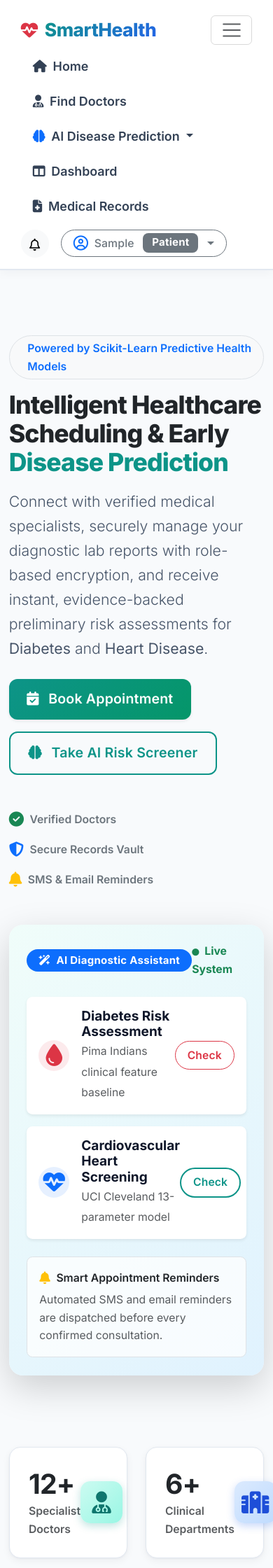
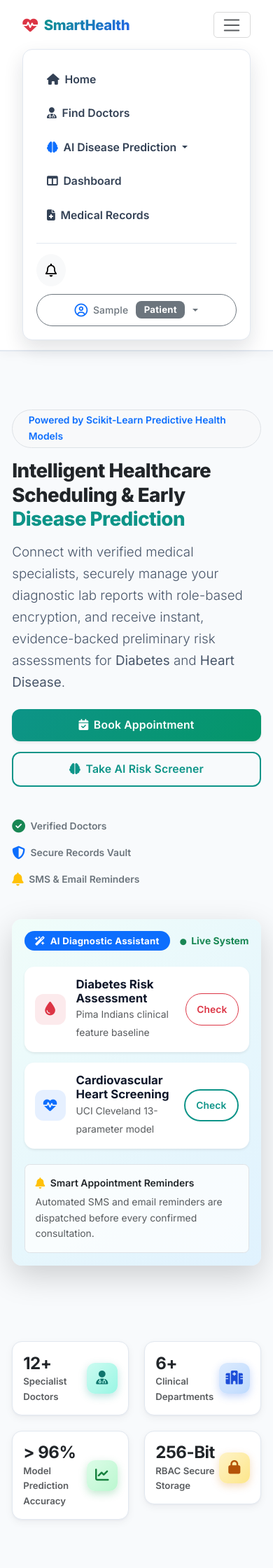
Before and after one commit to NX1LEGEND/SmarHealth--Smart-Healthcare-Appointment-and-Records-System-with-Disease-Prediction, a Django app: page / in a window 390 px wide, after a click that opens the changed part. Shown: the top 2240 px of the page at 70% size. Run offline with Django 5.2, Linux system fonts and the light colour scheme; the visitor is signed in with stand-in values (Sample User, id 1); data comes from the database, SQL or seed files in the repository; data that the repository does not hold is empty.

Commit message:
feat: complete mobile and tablet screen responsiveness across all portals

```diff
--- a/static/css/style.css
+++ b/static/css/style.css
@@ -529,3 +529,239 @@ footer a:hover {
     color: #38bdf8;
     text-decoration: underline;
 }
+
+/* ==========================================================================
+   Comprehensive Mobile & Tablet Responsive Media Queries
+   ========================================================================== */
+
+/* Tablet & Mobile Landscape (< 992px) */
+@media (max-width: 991.98px) {
+    /* Navbar Collapse Container */
+    .navbar-collapse {
+        background: #ffffff;
+        padding: 1.25rem;
+        border-radius: 14px;
+        margin-top: 0.85rem;
+        box-shadow: 0 12px 28px rgba(15, 23, 42, 0.12);
+        border: 1.5px solid #e2e8f0;
+    }
+
+    .navbar-nav .nav-link {
+        padding: 0.75rem 1rem !important;
+        font-size: 1.05rem;
+        border-radius: 8px;
+    }
+
+    .navbar-nav .dropdown-menu {
+        background-color: #f8fafc;
+        border: 1px solid #cbd5e1;
+        margin-top: 0.25rem;
+        margin-bottom: 0.5rem;
+    }
+
+    .nav-auth-buttons {
+        flex-direction: column;
+        align-items: stretch !important;
+        width: 100%;
+        margin-top: 1rem;
+        padding-top: 1rem;
+        border-top: 1.5px solid #e2e8f0;
+        gap: 0.75rem !important;
+    }
+
+    .nav-auth-buttons .btn,
+    .nav-auth-buttons .dropdown,
+    .nav-auth-buttons .dropdown button {
+        width: 100%;
+        justify-content: center;
+    }
+
+    .notification-dropdown-menu {
+        width: 100% !important;
+        max-width: 100% !important;
+        position: static !important;
+        transform: none !important;
+    }
+
+    /* Hero Layout */
+    .btn-hero-group .btn {
+        width: 100%;
+    }
+}
+
+/* Mobile Portrait & Standard Smartphones (< 768px) */
+@media (max-width: 767.98px) {
+    html {
+        font-size: 15.5px; /* Highly legible mobile scaling */
+    }
+
+    /* Headings */
+    h1, .h1, .display-4 {
+        font-size: 2.1rem !important;
+        line-height: 1.25 !important;
+        letter-spacing: -0.02em !important;
+    }
+
+    h2, .h2 {
+        font-size: 1.7rem !important;
+        line-height: 1.3 !important;
+    }
+
+    h3, .h3 {
+        font-size: 1.45rem !important;
+    }
+
+    h4, .h4 {
+        font-size: 1.28rem !important;
+    }
+
+    h5, .h5 {
+        font-size: 1.15rem !important;
+    }
+
+    /* Layout & Containers */
+    .container {
+        padding-left: 1.15rem !important;
+        padding-right: 1.15rem !important;
+    }
+
+    .card {
+        border-radius: 14px !important;
+        margin-bottom: 1.25rem;
+    }
+
+    .card.p-4, .card.p-5 {
+        padding: 1.35rem !important;
+    }
+
+    .card-header {
+        padding: 0.95rem 1.15rem !important;
+        font-size: 1.05rem !important;
+        flex-wrap: wrap;
+        gap: 0.5rem;
+    }
+
+    /* Stat Widgets */
+    .stat-widget {
+        padding: 1.15rem !important;
+        border-radius: 14px !important;
+    }
+
+    .stat-widget h3 {
+        font-size: 1.8rem !important;
+    }
+
+    .stat-widget .text-muted {
+        font-size: 0.88rem !important;
+    }
+
+    .stat-icon {
+        width: 50px !important;
+        height: 50px !important;
+        font-size: 1.45rem !important;
+        border-radius: 12px !important;
+    }
+
+    /* Touch-friendly Buttons */
+    .btn {
+        min-height: 46px;
+        display: inline-flex;
+        align-items: center;
+        justify-content: center;
+    }
+
+    .btn-lg {
+        font-size: 1.05rem !important;
+        padding: 0.75rem 1.25rem !important;
+        width: 100% !important;
+    }
+
+    /* Form Fields Touch Target & iOS Safari Auto-Zoom Prevention */
+    .form-control, .form-select {
+        font-size: 16px !important;
+        padding: 0.75rem 0.95rem !important;
+        min-height: 48px;
+    }
+
+    /* AI Risk Card on Mobile */
+    .risk-card {
+        padding: 1.75rem 1.25rem !important;
+        border-radius: 16px !important;
+    }
+
+    .risk-score-display {
+        font-size: 3.4rem !important;
+        margin: 0.75rem 0 !important;
+    }
+
+    /* Responsive Tables */
+    .table-custom th, .table-custom td {
+        padding: 0.85rem 0.95rem !important;
+        font-size: 0.94rem !important;
+        white-space: nowrap;
+    }
+
+    .table-responsive {
+        border-radius: 10px;
+        -webkit-overflow-scrolling: touch;
+    }
+
+    /* Iframe PDF Viewer */
+    iframe {
+        height: 380px !important;
+        border-radius: 10px;
+    }
+
+    /* Printable Prescription Mobile Adjustment */
+    .prescription-card {
+        padding: 1.5rem !important;
+    }
+
+    /* Footer Mobile */
+    footer {
+        padding: 2.75rem 0 1.5rem !important;
+        margin-top: 3.5rem !important;
+        text-align: center;
+    }
+
+    footer .text-md-end {
+        text-align: center !important;
+    }
+}
+
+/* Extra Small Phones (< 576px, e.g. iPhone SE, compact Androids) */
+@media (max-width: 575.98px) {
+    html {
+        font-size: 15px;
+    }
+
+    h1, .h1, .display-4 {
+        font-size: 1.85rem !important;
+    }
+
+    .navbar-brand {
+        font-size: 1.35rem;
+    }
+
+    .risk-score-display {
+        font-size: 2.9rem !important;
+    }
+
+    .card.p-4, .card.p-5 {
+        padding: 1.15rem !important;
+    }
+
+    .stat-widget {
+        padding: 0.95rem 1rem !important;
+    }
+
+    .stat-widget h3 {
+        font-size: 1.6rem !important;
+    }
+
+    .stat-icon {
+        width: 44px !important;
+        height: 44px !important;
+        font-size: 1.3rem !important;
+    }
+}
--- a/templates/accounts/login.html
+++ b/templates/accounts/login.html
@@ -22,13 +22,13 @@
                         <i class="fa-solid fa-flask-vial text-warning me-1"></i> Quick Demo Login (1-Click Fill):
                     </span>
                     <div class="d-flex flex-wrap gap-2">
-                        <button type="button" class="btn btn-sm btn-outline-primary" onclick="fillCredentials('john_doe', 'patient123')">
+                        <button type="button" class="btn btn-sm btn-outline-primary flex-grow-1" onclick="fillCredentials('john_doe', 'patient123')">
                             <i class="fa-solid fa-user me-1"></i> Patient (john_doe)
                         </button>
-                        <button type="button" class="btn btn-sm btn-outline-success" onclick="fillCredentials('dr_sharma', 'doctor123')">
+                        <button type="button" class="btn btn-sm btn-outline-success flex-grow-1" onclick="fillCredentials('dr_sharma', 'doctor123')">
                             <i class="fa-solid fa-user-doctor me-1"></i> Doctor (dr_sharma)
                         </button>
-                        <button type="button" class="btn btn-sm btn-outline-dark" onclick="fillCredentials('admin', 'admin123')">
+                        <button type="button" class="btn btn-sm btn-outline-dark flex-grow-1" onclick="fillCredentials('admin', 'admin123')">
                             <i class="fa-solid fa-shield-halved me-1"></i> Admin (admin)
                         </button>
                     </div>
--- a/templates/appointments/appointment_detail.html
+++ b/templates/appointments/appointment_detail.html
@@ -12,7 +12,7 @@
             </a>
             <h3 class="fw-bold mb-0">Consultation File #{{ appointment.id }}</h3>
         </div>
-        <div class="d-flex align-items-center gap-2">
+        <div class="d-flex flex-wrap align-items-center gap-2 mt-2 mt-md-0">
             {% if appointment.status == 'CONFIRMED' %}
                 <span class="badge badge-confirmed fs-6">Confirmed</span>
             {% elif appointment.status == 'PENDING' %}
--- a/templates/base.html
+++ b/templates/base.html
@@ -85,19 +85,19 @@
                     {% endif %}
                 </ul>
 
-                <div class="d-flex align-items-center gap-3">
+                <div class="d-flex align-items-center gap-3 nav-auth-buttons">
                     {% if user.is_authenticated %}
                         <!-- Notification Bell Dropdown -->
                         <div class="dropdown position-relative">
-                            <button class="btn btn-light position-relative p-2 rounded-circle" type="button" id="notifDropdown" data-bs-toggle="dropdown" aria-expanded="false" style="width: 40px; height: 40px;">
-                                <i class="fa-regular fa-bell"></i>
+                            <button class="btn btn-light position-relative p-2 rounded-circle" type="button" id="notifDropdown" data-bs-toggle="dropdown" aria-expanded="false" style="width: 42px; height: 42px;">
+                                <i class="fa-regular fa-bell fs-5"></i>
                                 {% if unread_notifications_count > 0 %}
                                     <span class="position-absolute top-0 start-100 translate-middle badge rounded-pill bg-danger">
                                         {{ unread_notifications_count }}
                                     </span>
                                 {% endif %}
                             </button>
-                            <ul class="dropdown-menu dropdown-menu-end shadow p-2" aria-labelledby="notifDropdown" style="width: 320px; max-height: 400px; overflow-y: auto;">
+                            <ul class="dropdown-menu dropdown-menu-end shadow p-2 notification-dropdown-menu" aria-labelledby="notifDropdown" style="max-height: 400px; overflow-y: auto;">
                                 <li class="d-flex justify-content-between align-items-center px-2 py-1 mb-2 border-bottom">
                                     <span class="fw-bold small">Notifications</span>
                                     {% if unread_notifications_count > 0 %}
--- a/templates/core/admin_dashboard.html
+++ b/templates/core/admin_dashboard.html
@@ -21,7 +21,7 @@
                 </p>
             </div>
             <div class="col-md-4 text-md-end mt-3 mt-md-0">
-                <a href="/admin/" target="_blank" class="btn btn-outline-light fw-semibold px-3 shadow-sm">
+                <a href="/admin/" target="_blank" class="btn btn-outline-light fw-semibold px-3 shadow-sm w-100 w-md-auto">
                     <i class="fa-solid fa-screwdriver-wrench me-1"></i> Django Admin Site
                 </a>
             </div>
--- a/templates/core/doctor_dashboard.html
+++ b/templates/core/doctor_dashboard.html
@@ -19,7 +19,7 @@
                 </p>
             </div>
             <div class="col-md-4 text-md-end mt-3 mt-md-0">
-                <a href="{% url 'accounts:profile' %}" class="btn btn-light fw-semibold text-primary px-3 shadow-sm">
+                <a href="{% url 'accounts:profile' %}" class="btn btn-light fw-semibold text-primary px-3 shadow-sm w-100 w-md-auto">
                     <i class="fa-solid fa-sliders me-1"></i> Practice Settings
                 </a>
             </div>
--- a/templates/core/home.html
+++ b/templates/core/home.html
@@ -17,11 +17,11 @@
             <p class="lead text-muted mb-4 fs-5">
                 Connect with verified medical specialists, securely manage your diagnostic lab reports with role-based encryption, and receive instant, evidence-backed preliminary risk assessments for <b>Diabetes</b> and <b>Heart Disease</b>.
             </p>
-            <div class="d-flex flex-wrap gap-3">
-                <a href="{% url 'appointments:doctor_directory' %}" class="btn btn-primary btn-lg px-4 shadow-sm">
+            <div class="d-flex flex-wrap gap-3 btn-hero-group">
+                <a href="{% url 'appointments:doctor_directory' %}" class="btn btn-primary btn-lg px-4 shadow-sm flex-grow-1">
                     <i class="fa-solid fa-calendar-check me-2"></i> Book Appointment
                 </a>
-                <a href="{% url 'prediction:hub' %}" class="btn btn-outline-primary btn-lg px-4">
+                <a href="{% url 'prediction:hub' %}" class="btn btn-outline-primary btn-lg px-4 flex-grow-1">
                     <i class="fa-solid fa-brain me-2"></i> Take AI Risk Screener
                 </a>
             </div>
--- a/templates/core/patient_dashboard.html
+++ b/templates/core/patient_dashboard.html
@@ -18,7 +18,7 @@
                 </p>
             </div>
             <div class="col-md-4 text-md-end mt-3 mt-md-0">
-                <a href="{% url 'appointments:book' %}" class="btn btn-light fw-semibold text-primary px-3 shadow-sm">
+                <a href="{% url 'appointments:book' %}" class="btn btn-light fw-semibold text-primary px-3 shadow-sm w-100 w-md-auto">
                     <i class="fa-solid fa-plus-circle me-1"></i> Book Appointment
                 </a>
             </div>
--- a/templates/prediction/diabetes_form.html
+++ b/templates/prediction/diabetes_form.html
@@ -27,11 +27,11 @@
                         <span class="small fw-bold text-dark">
                             <i class="fa-solid fa-wand-magic-sparkles text-primary me-1"></i> Quick Test Profiles:
                         </span>
-                        <div class="d-flex gap-2">
-                            <button type="button" class="btn btn-sm btn-outline-success" onclick="fillDiabetesProfile('healthy')">
+                        <div class="d-flex flex-wrap gap-2 w-100 mt-2 mt-sm-0">
+                            <button type="button" class="btn btn-sm btn-outline-success flex-grow-1" onclick="fillDiabetesProfile('healthy')">
                                 <i class="fa-solid fa-heart-circle-check me-1"></i> Normal Vitals (Low Risk)
                             </button>
-                            <button type="button" class="btn btn-sm btn-outline-danger" onclick="fillDiabetesProfile('high_risk')">
+                            <button type="button" class="btn btn-sm btn-outline-danger flex-grow-1" onclick="fillDiabetesProfile('high_risk')">
                                 <i class="fa-solid fa-triangle-exclamation me-1"></i> High Risk Profile
                             </button>
                         </div>
--- a/templates/prediction/heart_form.html
+++ b/templates/prediction/heart_form.html
@@ -27,11 +27,11 @@
                         <span class="small fw-bold text-dark">
                             <i class="fa-solid fa-wand-magic-sparkles text-primary me-1"></i> Quick Test Profiles:
                         </span>
-                        <div class="d-flex gap-2">
-                            <button type="button" class="btn btn-sm btn-outline-success" onclick="fillHeartProfile('healthy')">
+                        <div class="d-flex flex-wrap gap-2 w-100 mt-2 mt-sm-0">
+                            <button type="button" class="btn btn-sm btn-outline-success flex-grow-1" onclick="fillHeartProfile('healthy')">
                                 <i class="fa-solid fa-heart-circle-check me-1"></i> Normal Cardiac Vitals (Low Risk)
                             </button>
-                            <button type="button" class="btn btn-sm btn-outline-danger" onclick="fillHeartProfile('high_risk')">
+                            <button type="button" class="btn btn-sm btn-outline-danger flex-grow-1" onclick="fillHeartProfile('high_risk')">
                                 <i class="fa-solid fa-triangle-exclamation me-1"></i> Elevated Risk Profile
                             </button>
                         </div>
```
Also changed, not shown: templates/appointments/doctor_directory.html (+4 -4 lines), templates/prediction/result.html (+4 -4 lines).
